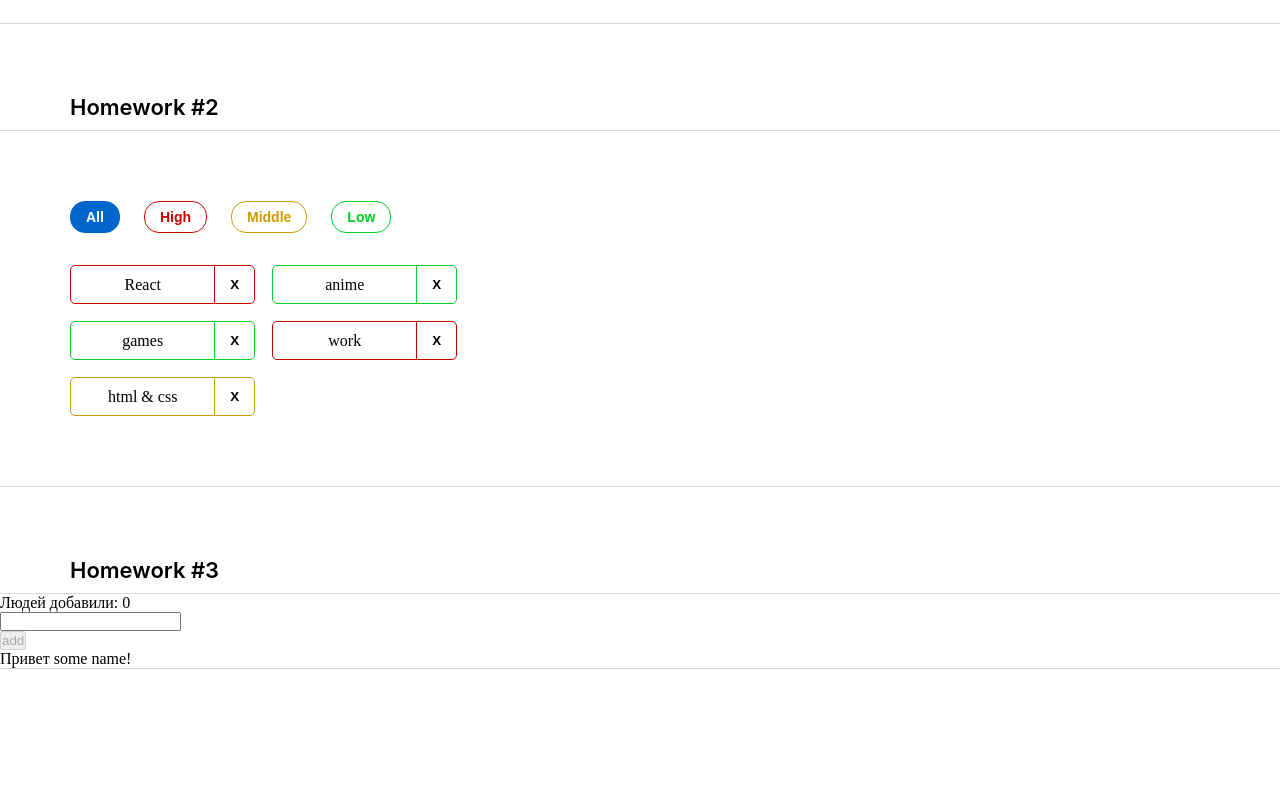
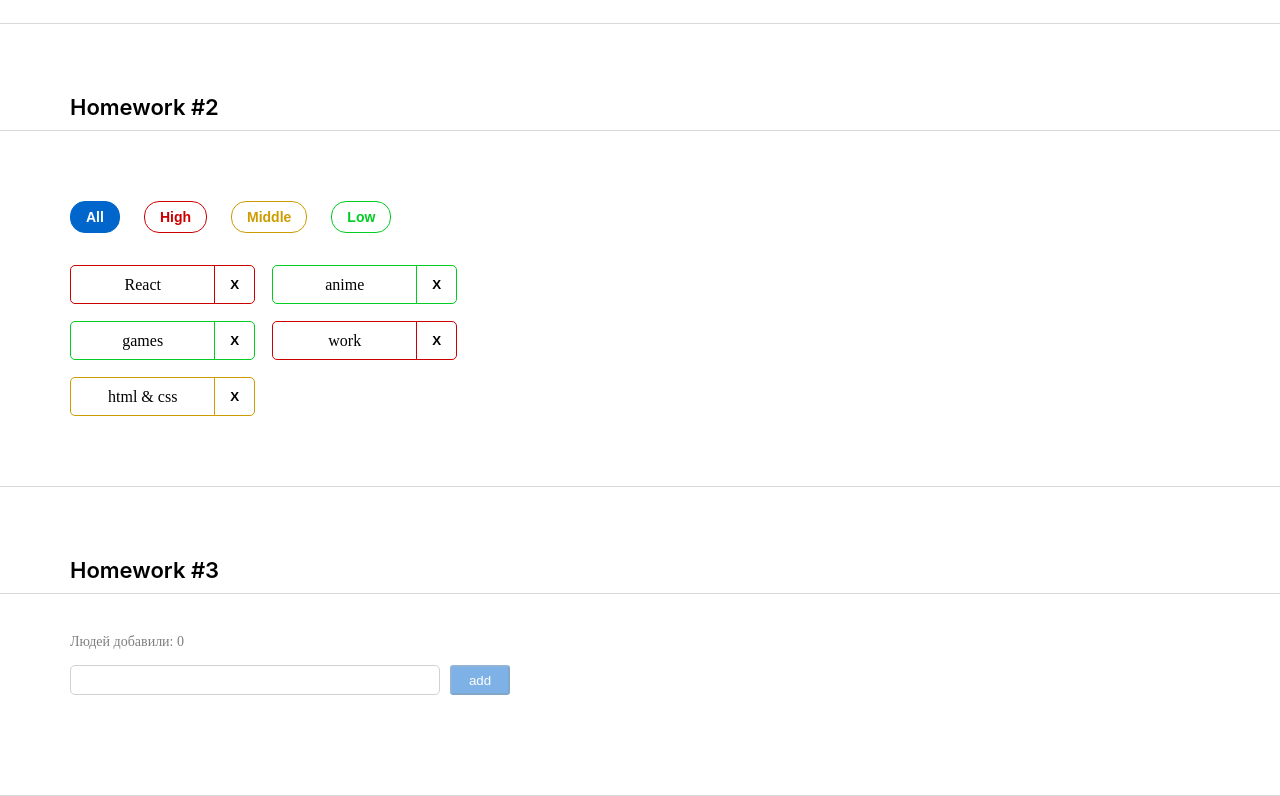
Before and after one commit to VitaMirosh/hws2-master, a React (Create React App) app: page / in a window 1280 px wide. Shown: the part 378-1174 px from the top of the page. Before the commit the page ends 1047 px from the top, so only its background shows below. Built offline with nearby package versions, Linux system fonts and the light colour scheme.

Commit message:
fix greeting component and add style

```diff
--- a/src/s2-homeworks/hw03/Greeting.module.css
+++ b/src/s2-homeworks/hw03/Greeting.module.css
@@ -1,35 +1,76 @@
 .greetingForm {
+    margin: 40px 0 100px 70px;
+    font-family: Montserrat;
+    font-weight: 400;
+    font-size: 14px;
 }
 
 .inputAndButtonContainer {
+    display: flex;
+    margin-top: 15px;
+    margin-bottom: 15px;
+
 }
 
 .error {
+    color: red;
 }
 
 .input {
+    width: 370px;
+    height: 30px;
+    border: 1px solid rgba(209, 209, 209, 1);
+    margin-right: 10px;
+    border-radius: 5px;
+    padding-left: 8px;
+    font-size: 16px;
+
+
 }
 
 .input:focus {
+
+
 }
 
 .errorInput {
+    width: 370px;
+    height: 30px;
+    border: 1px solid red;
+    border-radius: 5px;
+    color: red;
+    margin-right: 10px;
+
 }
 
 .button {
+    width: 60px;
+    height: 30px;
+    border-radius: 3px;
+    color: white;
+    background: rgba(0, 102, 204, 1);
 }
 
 .button:focus {
+    background: rgba(0, 102, 204, 1);
 }
 
 .button:active {
+    background: rgba(0, 102, 204, 1);
 }
 
 .button:disabled {
+    opacity: 0.5;
+    background: rgba(0, 102, 204, 1);
+
+
 }
 
 .text {
+    color: rgba(0, 0, 0, 0.5);
+
 }
 
 .greeting {
+
 }
--- a/src/s2-homeworks/hw03/Greeting.tsx
+++ b/src/s2-homeworks/hw03/Greeting.tsx
@@ -2,14 +2,14 @@ import React, {ChangeEvent, KeyboardEvent} from 'react'
 import s from './Greeting.module.css'
 
 type GreetingPropsType = {
-    name: any // need to fix any
-    setNameCallback: any // need to fix any
-    addUser: any // need to fix any
-    onBlur: any // need to fix any
-    onEnter: any // need to fix any
-    error: any // need to fix any
-    totalUsers: any // need to fix any
-    lastUserName?: any // need to fix any
+    name: string // need to fix any
+    setNameCallback:(e: ChangeEvent<HTMLInputElement>)=>void// need to fix any
+    addUser: ()=>void // need to fix any
+    onBlur: ()=>void// need to fix any
+    onEnter:(e:KeyboardEvent<HTMLInputElement>)=>void// need to fix any
+    error: string // need to fix any
+    totalUsers:number// need to fix any
+    lastUserName?:string // need to fix any
 }
 
 // презентационная компонента (для верстальщика)
@@ -25,7 +25,7 @@ const Greeting: React.FC<GreetingPropsType> = (
         lastUserName,
     } // деструктуризация пропсов
 ) => {
-    const inputClass = s.errorInput // need to fix with (?:)
+    const inputClass = error ? s.errorInput :s.input
 
     return (
         <div id={'hw3-form'} className={s.greetingForm}>
--- a/src/s2-homeworks/hw03/GreetingContainer.tsx
+++ b/src/s2-homeworks/hw03/GreetingContainer.tsx
@@ -1,20 +1,28 @@
-import React, { ChangeEvent, KeyboardEvent, useState } from 'react'
+import React, {ChangeEvent, KeyboardEvent, useState} from 'react'
 import Greeting from './Greeting'
-import { UserType } from './HW3'
+import {UserType} from './HW3'
 
 type GreetingContainerPropsType = {
-    users: any // need to fix any
-    addUserCallback: any // need to fix any
+  users: UserType[] // need to fix any
+  addUserCallback: (name: string) => void // need to fix any
 }
 
-export const pureAddUser = (name: any, setError: any, setName: any, addUserCallback: any) => {
+export const pureAddUser = (name: string, setError: (error: string) => void, setName: (name: string) => void, addUserCallback: (name: string) => void) => {
+  if (name.trim() === '')
+  { setError('Ошибка! Введите имя!')
+  } else {
+    setError('')
+    addUserCallback(name.trim())
+    setName('') }
   // если имя пустое - показать ошибку, иначе - добавить юзера и очистить инпут
 }
 
-export const pureOnBlur = (name: any, setError: any) => { // если имя пустое - показать ошибку
+export const pureOnBlur = (name: string, setError: (error: string) => void) => { // если имя пустое - показать ошибку
+  if (name.trim() === '') { setError('Ошибка! Введите имя!') }
 }
 
-export const pureOnEnter = (e: any, addUser: any) => { // если нажата кнопка Enter - добавить
+export const pureOnEnter = (e: KeyboardEvent<HTMLInputElement>, addUser: () => void) => { // если нажата кнопка Enter - добавить
+  e.key === 'Enter' && addUser()
 }
 
 // более простой и понятный для новичков
@@ -26,13 +34,12 @@ const GreetingContainer: React.FC<GreetingContainerPropsType> = ({
                                                                    addUserCallback,
                                                                  }) => {
   // деструктуризация пропсов
-    const [name, setName] = useState<any>('') // need to fix any
-    const [error, setError] = useState<any>('') // need to fix any
+  const [name, setName] = useState<string>('') // need to fix any
+  const [error, setError] = useState<string>('') // need to fix any
 
-    const setNameCallback = (e: any) => { // need to fix any
-        setName('some name') // need to fix
-
-        error && setError('')
+  const setNameCallback = (e: ChangeEvent<HTMLInputElement>) => { // need to fix any
+    setError('')
+    setName(e.currentTarget.value) // need to fix
   }
   const addUser = () => {
     pureAddUser(name, setError, setName, addUserCallback)
@@ -42,12 +49,13 @@ const GreetingContainer: React.FC<GreetingContainerPropsType> = ({
     pureOnBlur(name, setError)
   }
 
-    const onEnter = (e: any) => {
+  const onEnter = (e: KeyboardEvent<HTMLInputElement>) => {
     pureOnEnter(e, addUser)
+
   }
 
-    const totalUsers = 0 // need to fix
-    const lastUserName = 'some name' // need to fix
+  const totalUsers = users.length // need to fix
+  const lastUserName = users.length > 0 ? users.slice(-1)[0].name : '' // need to fix
 
   return (
     <Greeting
```
Also changed, not shown: 1 other file (tests, documents, lock files or other folders). Lines whose indentation alone changed are shown as unchanged.
